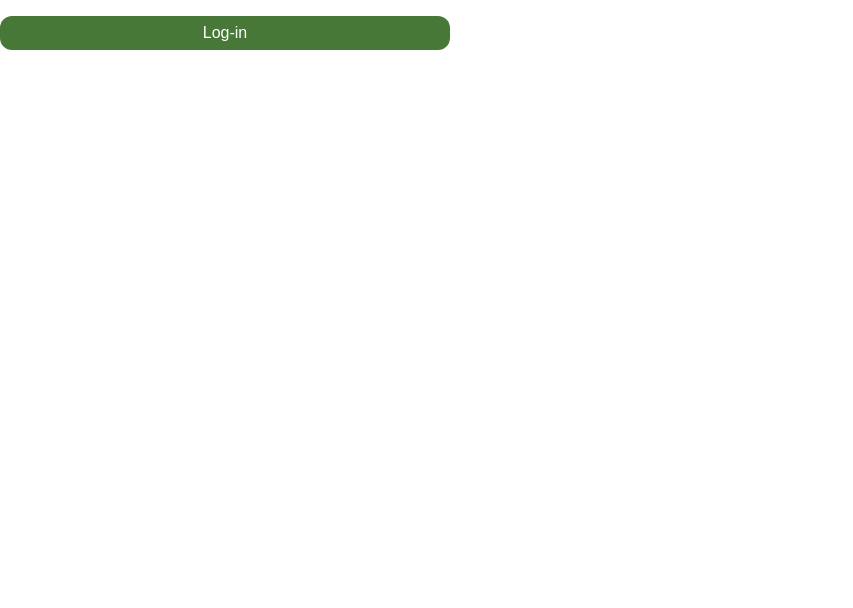
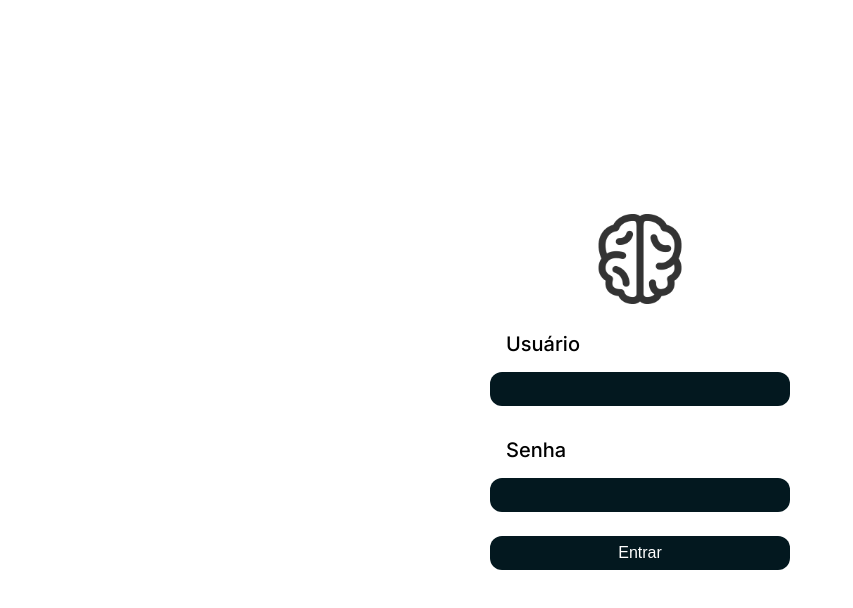
Before and after one commit to victor-0x29a/units-erp, a Next.js app in the folder units-cashier/: page / in a window 1280 px wide. Shown: the top 608 px of the page, without its empty margins (0-853 px from the left). Built offline with nearby package versions, Linux system fonts and the light colour scheme.

Commit message:
Chore: base of login page

```diff
--- a/units-cashier/src/app/page.module.scss
+++ b/units-cashier/src/app/page.module.scss
@@ -1,3 +1,17 @@
-.login-form {
-    max-width: 450px;
+.box {
+    form {
+        position: absolute;
+        top: 50%;
+        left: 50%;
+        transform: translate(-50%, -50%);
+        max-width: 600px;
+        text-align: center;
+        label, p {
+            text-align: initial;
+        }
+        img {
+            width: 90px;
+            height: 90px;
+        }
+    }
 }
--- a/units-cashier/src/app/page.tsx
+++ b/units-cashier/src/app/page.tsx
@@ -1,22 +1,54 @@
 'use client';
 
 import { useFormik } from 'formik';
-import { Button } from '@/components';
+import { Button, Column, TextInput } from '@/components';
 import { LoginSchema, LoginInitialValues } from '@/schemas/auth/login';
 import styles from './page.module.scss';
+import Image from 'next/image';
 
 export default function Home() {
   const formik = useFormik({
     initialValues: LoginInitialValues,
     validationSchema: LoginSchema,
-    onSubmit: () => {}
+    onSubmit: () => {},
+    validateOnBlur: false,
+    validateOnChange: false
   });
 
   return (
     <main>
-      <div className="box">
-        <form className={styles['login-form']} onSubmit={formik.handleSubmit}>
-          <Button type="success">Log-in</Button>
+      <div className={styles.box}>
+        <form onSubmit={formik.handleSubmit}>
+          <Image src='/logo.png' alt='Logo' width={200} height={200} />
+          <Column
+            hasError={Boolean(formik.errors.username)}
+            isTouched={formik.touched.username}
+            error={formik.errors.username}
+          >
+            <TextInput
+              label='Usuário'
+              value={formik.values.username}
+              onChange={formik.handleChange}
+              onBlur={formik.handleBlur}
+              name='username'
+              type='text'
+            />
+          </Column>
+          <Column
+            hasError={Boolean(formik.errors.password)}
+            isTouched={formik.touched.password}
+            error={formik.errors.password}
+          >
+            <TextInput
+              label='Senha'
+              value={formik.values.password}
+              onChange={formik.handleChange}
+              onBlur={formik.handleBlur}
+              name='password'
+              type='password'
+            />
+          </Column>
+          <Button type='submit'>Entrar</Button>
         </form>
       </div>
     </main>
```
